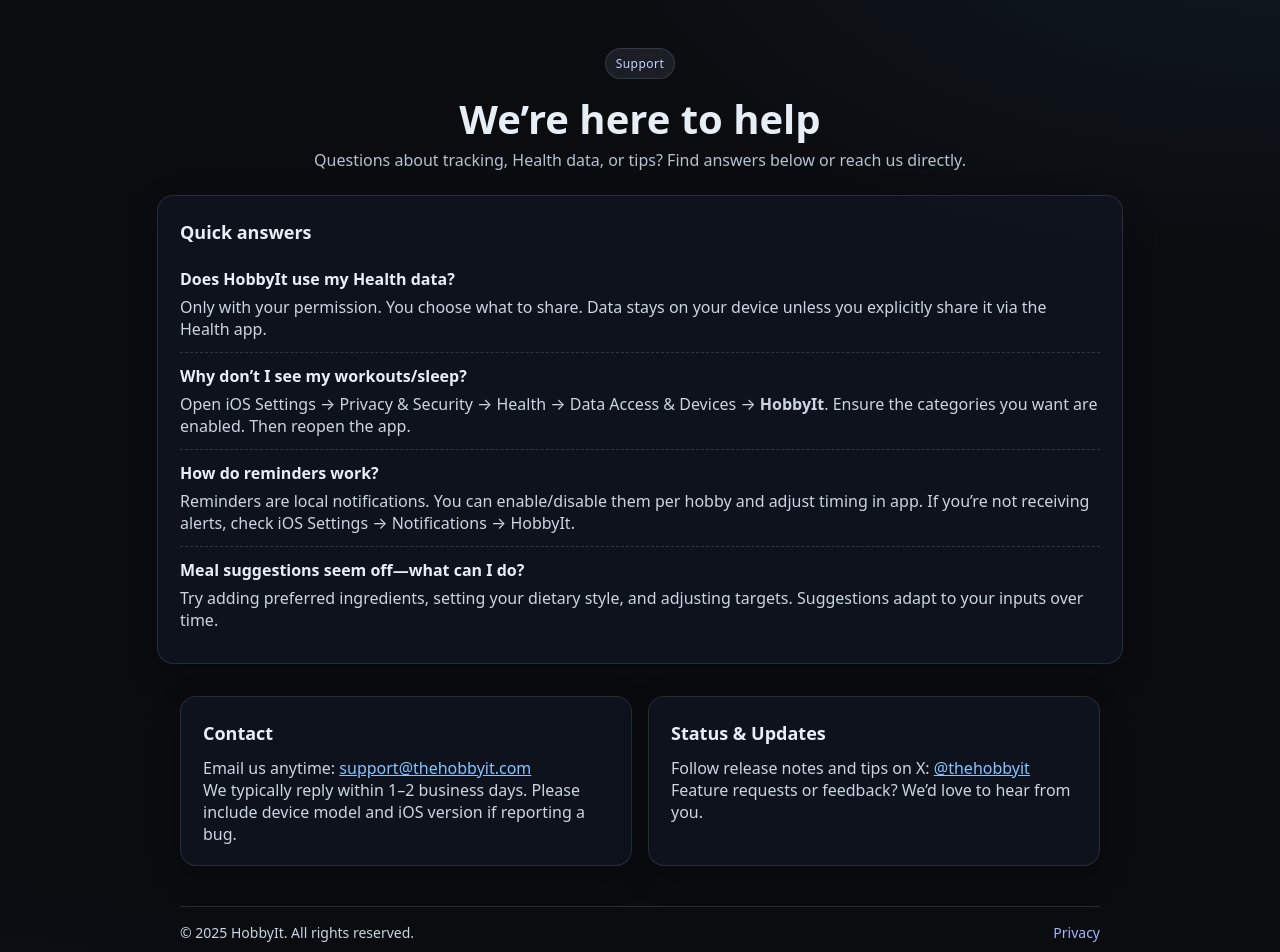
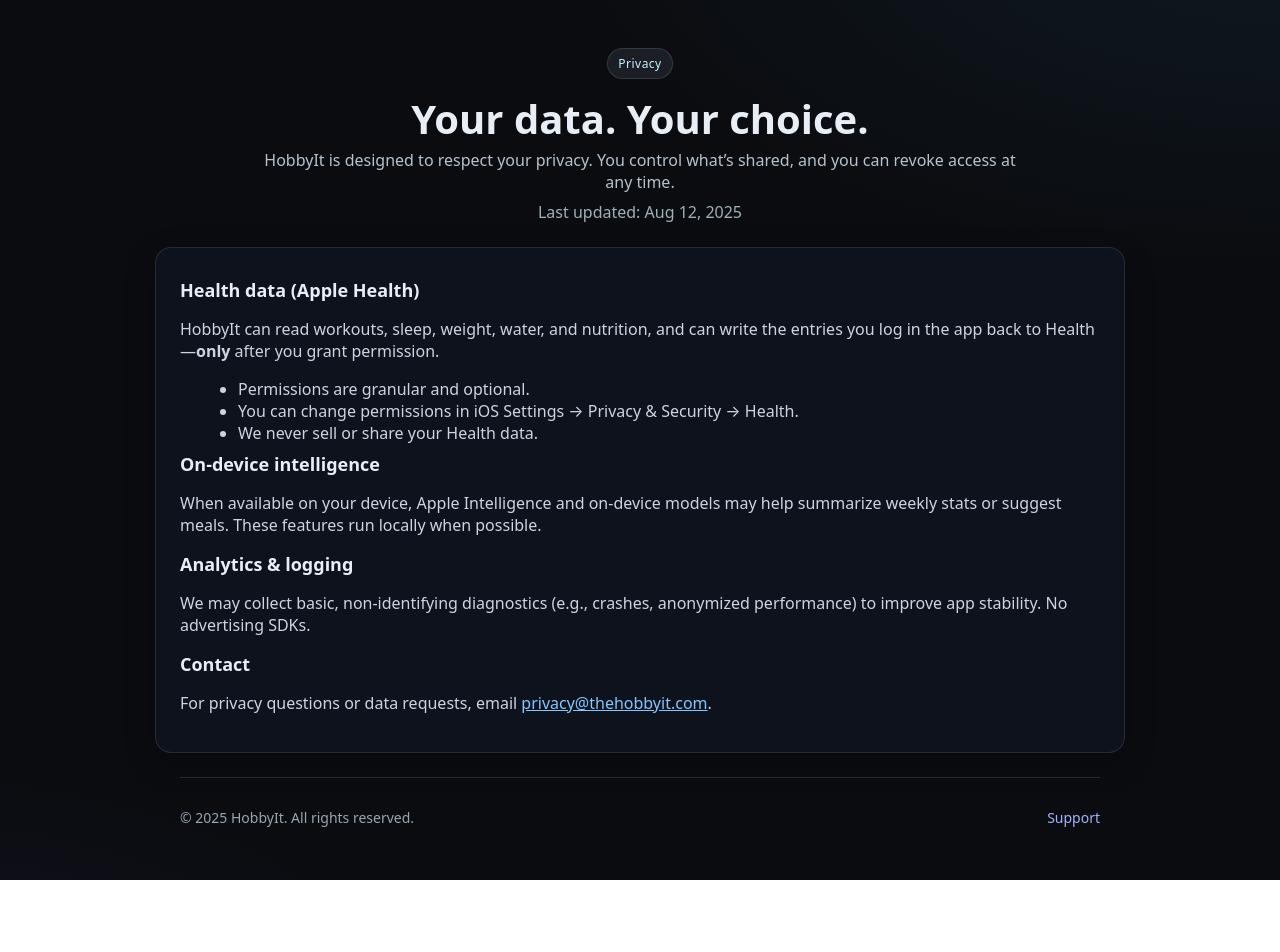
Before and after one commit to EhsanAzish80/thehobbyit-api, a Next.js app: page /privacy in a window 1280 px wide. Shown: the top 952 px of the page. After the commit the page ends 880 px from the top, so only its background shows below. Built offline with nearby package versions, Linux system fonts and the light colour scheme.

Commit message:
Update privacy.tsx

```diff
--- a/src/pages/privacy.tsx
+++ b/src/pages/privacy.tsx
@@ -1,89 +1,63 @@
 import Head from "next/head";
 
-export default function SupportPage() {
-  const year = new Date().getFullYear();
+export default function PrivacyPage() {
+  const updated = new Date().toLocaleDateString(undefined, {
+    year: "numeric", month: "short", day: "numeric",
+  });
 
   return (
     <>
       <Head>
-        <title>Support · HobbyIt</title>
-        <meta name="description" content="Get help with HobbyIt. FAQs, contact, and troubleshooting." />
+        <title>Privacy Policy · HobbyIt</title>
+        <meta name="description" content="HobbyIt privacy policy and Health data practices." />
       </Head>
 
       <main className="wrap">
         <header className="hero">
-          <div className="badge">Support</div>
-          <h1>We’re here to help</h1>
+          <div className="badge">Privacy</div>
+          <h1>Your data. Your choice.</h1>
           <p className="lead">
-            Questions about tracking, Health data, or tips? Find answers below or reach us directly.
+            HobbyIt is designed to respect your privacy. You control what’s shared, and you can
+            revoke access at any time.
           </p>
+          <p className="muted">Last updated: {updated}</p>
         </header>
 
-        <section className="card">
-          <h2>Quick answers</h2>
-          <ul className="faq">
-            <li>
-              <h3>Does HobbyIt use my Health data?</h3>
+        <article className="card prose">
+          <h2>Health data (Apple Health)</h2>
           <p>
-                Only with your permission. You choose what to share. Data stays on your device unless
-                you explicitly share it via the Health app.
+            HobbyIt can read workouts, sleep, weight, water, and nutrition, and can write the entries
+            you log in the app back to Health—<strong>only</strong> after you grant permission.
           </p>
-            </li>
-            <li>
-              <h3>Why don’t I see my workouts/sleep?</h3>
+          <ul>
+            <li>Permissions are granular and optional.</li>
+            <li>You can change permissions in iOS Settings → Privacy &amp; Security → Health.</li>
+            <li>We never sell or share your Health data.</li>
+          </ul>
+
+          <h2>On-device intelligence</h2>
           <p>
-                Open iOS Settings → Privacy &amp; Security → Health → Data Access &amp; Devices →
-                <strong> HobbyIt</strong>. Ensure the categories you want are enabled. Then reopen the app.
+            When available on your device, Apple Intelligence and on-device models may help summarize
+            weekly stats or suggest meals. These features run locally when possible.
           </p>
-            </li>
-            <li>
-              <h3>How do reminders work?</h3>
+
+          <h2>Analytics &amp; logging</h2>
           <p>
-                Reminders are local notifications. You can enable/disable them per hobby and adjust timing
-                in app. If you’re not receiving alerts, check iOS Settings → Notifications → HobbyIt.
+            We may collect basic, non-identifying diagnostics (e.g., crashes, anonymized performance)
+            to improve app stability. No advertising SDKs.
           </p>
-            </li>
-            <li>
-              <h3>Meal suggestions seem off—what can I do?</h3>
-              <p>
-                Try adding preferred ingredients, setting your dietary style, and adjusting targets.
-                Suggestions adapt to your inputs over time.
-              </p>
-            </li>
-          </ul>
-        </section>
 
-        <section className="grid">
-          <div className="card">
           <h2>Contact</h2>
           <p>
-              Email us anytime:{" "}
-              <a href="mailto:support@thehobbyit.com">support@thehobbyit.com</a>
+            For privacy questions or data requests, email{" "}
+            <a href="mailto:privacy@thehobbyit.com">privacy@thehobbyit.com</a>.
           </p>
-            <p>
-              We typically reply within 1–2 business days. Please include device model and iOS version if
-              reporting a bug.
-            </p>
-          </div>
-
-          <div className="card">
-            <h2>Status &amp; Updates</h2>
-            <p>
-              Follow release notes and tips on X:{" "}
-              <a href="https://x.com/thehobbyit" target="_blank" rel="noreferrer">
-                @thehobbyit
-              </a>
-            </p>
-            <p>
-              Feature requests or feedback? We’d love to hear from you.
-            </p>
-          </div>
-        </section>
+        </article>
 
         <footer className="foot">
-          <p>© {year} HobbyIt. All rights reserved.</p>
+          <p>© {new Date().getFullYear()} HobbyIt. All rights reserved.</p>
           <nav>
-            <a href="/privacy">Privacy</a>
+            <a href="/support">Support</a>
           </nav>
         </footer>
       </main>
@@ -113,7 +87,7 @@
           border: 1px solid rgba(148, 163, 184, 0.2);
           font-size: 12px;
           letter-spacing: 0.04em;
-          color: #c7d2fe;
+          color: #c7f0ff;
           margin-bottom: 10px;
         }
         h1 {
@@ -122,36 +96,24 @@
           line-height: 1.1;
         }
         .lead {
-          max-width: 680px;
+          max-width: 760px;
           margin: 0 auto;
           color: #b6c2ce;
         }
+        .muted { color: #9fb0bd; margin-top: 8px; }
         .card {
           max-width: 920px;
           margin: 16px auto;
-          padding: 20px 22px;
+          padding: 22px 24px;
           background: rgba(17, 24, 39, 0.6);
           border: 1px solid rgba(148, 163, 184, 0.18);
           border-radius: 16px;
           box-shadow: 0 10px 30px rgba(0, 0, 0, 0.25);
         }
-        .grid {
-          max-width: 920px;
-          margin: 16px auto;
-          display: grid;
-          gap: 16px;
-          grid-template-columns: 1fr;
-        }
-        @media (min-width: 840px) {
-          .grid { grid-template-columns: 1fr 1fr; }
-        }
-        h2 { margin: 4px 0 12px; font-size: 18px; }
-        .faq { list-style: none; padding: 0; margin: 0; }
-        .faq li { padding: 12px 0; border-top: 1px dashed rgba(148, 163, 184, 0.25); }
-        .faq li:first-child { border-top: none; }
-        h3 { margin: 0 0 6px; font-size: 16px; }
-        p { margin: 0; color: #cbd5e1; }
-        a { color: #86c5ff; text-decoration: underline; }
+        .prose h2 { margin: 8px 0 8px; font-size: 18px; }
+        .prose p { color: #cbd5e1; }
+        .prose ul { margin: 8px 0 0 18px; color: #cbd5e1; }
+        a { color: #86c5ff; }
         .foot {
           max-width: 920px;
           margin: 24px auto 0;
```
Lines whose indentation alone changed are shown as unchanged.
